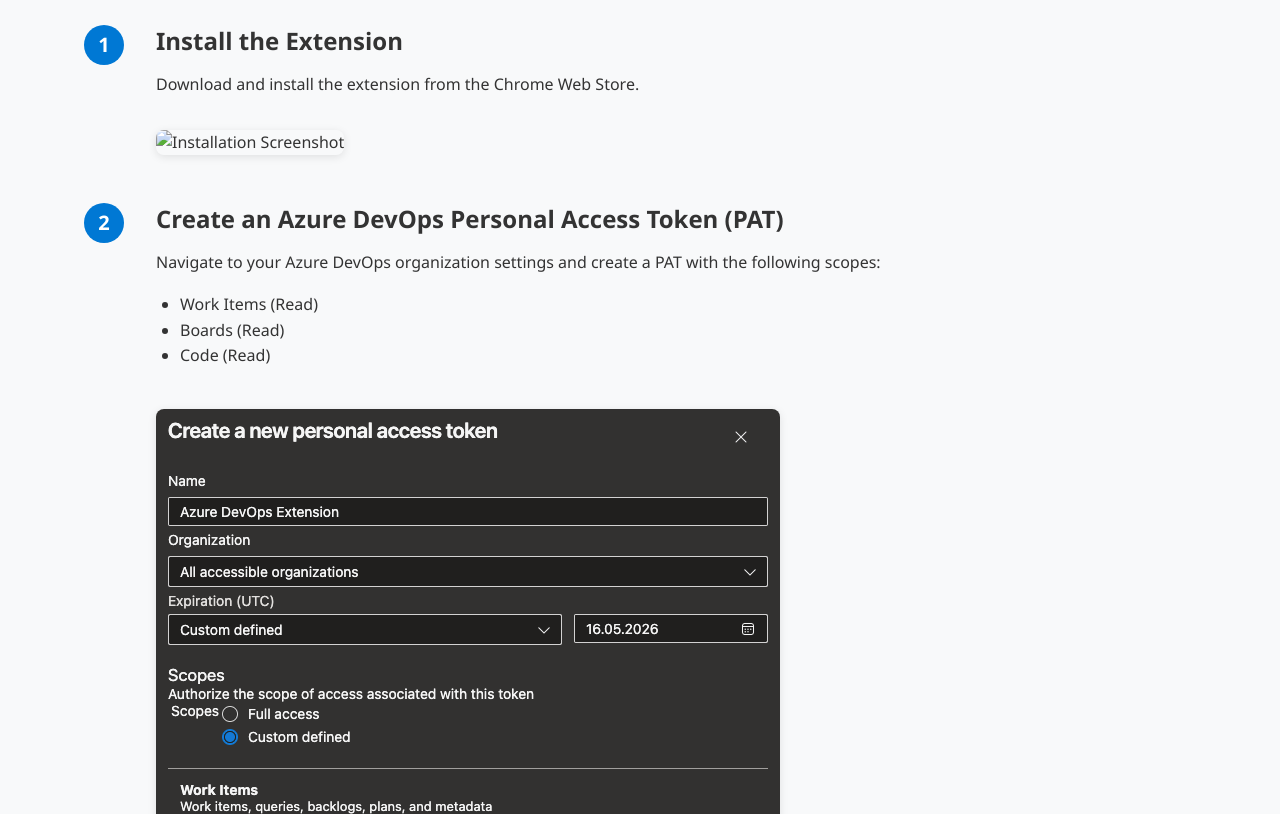
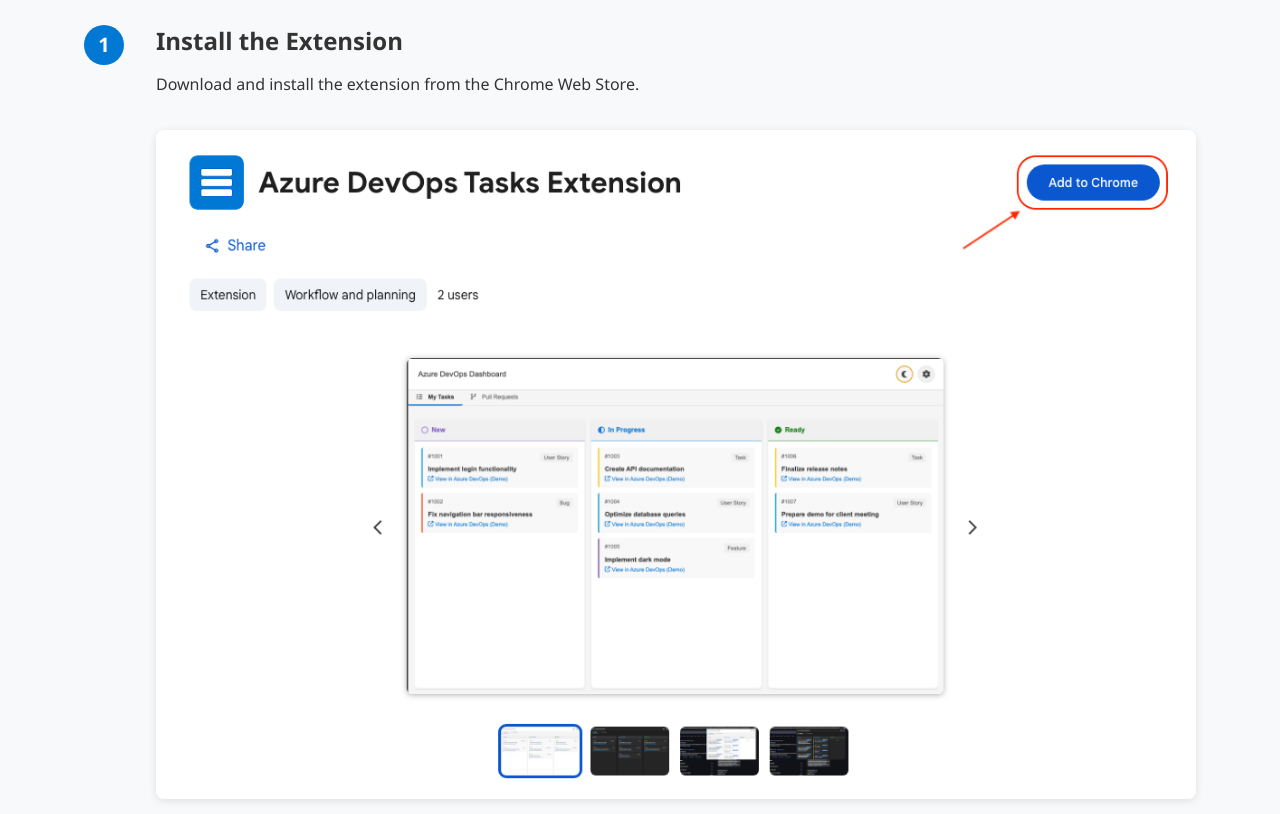
Before and after one commit to iTzSteffen/azure-devops-tasks-extension-website, a plain HTML site: page index.html in a window 1280 px wide. Shown: the part 1560-2374 px from the top of the page. Drawn offline with Linux system fonts and the light colour scheme.

Commit message:
added missing image

```diff
--- a/index.html
+++ b/index.html
@@ -145,7 +145,7 @@
                 Download and install the extension from the Chrome Web Store.
               </p>
               <img
-                src="images/install-extension.png"
+                src="images/add_to_chrome.png"
                 alt="Installation Screenshot"
               />
             </div>
```
Also changed, not shown: images/add_to_chrome.png (added).
